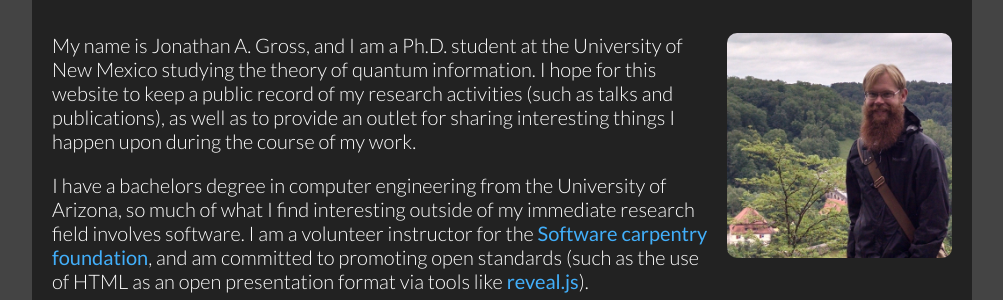
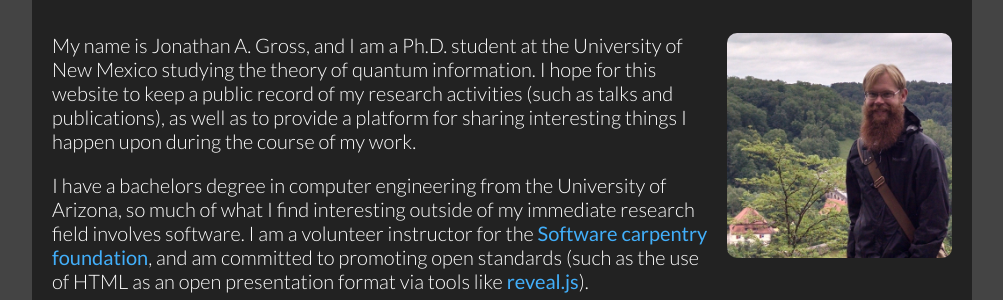
Before and after one commit to jarthurgross/website, a Jekyll site: the page built from index.md, in a window 1280 px wide. Shown: the part 179-479 px from the top of the page, without its empty margins (138-1141 px from the left). Built offline with Jekyll 4.4.1, drawn with Linux system fonts in a browser that asks for light colours; Markdown is read by kramdown in place of the engine named in the settings.

Commit message:
Minor wording change

```diff
--- a/index.md
+++ b/index.md
@@ -15,7 +15,7 @@ Welcome!
 My name is Jonathan A. Gross, and I am a Ph.D. student at the University of New
 Mexico studying the theory of quantum information. I hope for this website to
 keep a public record of my research activities (such as talks and publications),
-as well as to provide an outlet for sharing interesting things I happen upon
+as well as to provide a platform for sharing interesting things I happen upon
 during the course of my work.
 
 I have a bachelors degree in computer engineering from the University of
```
